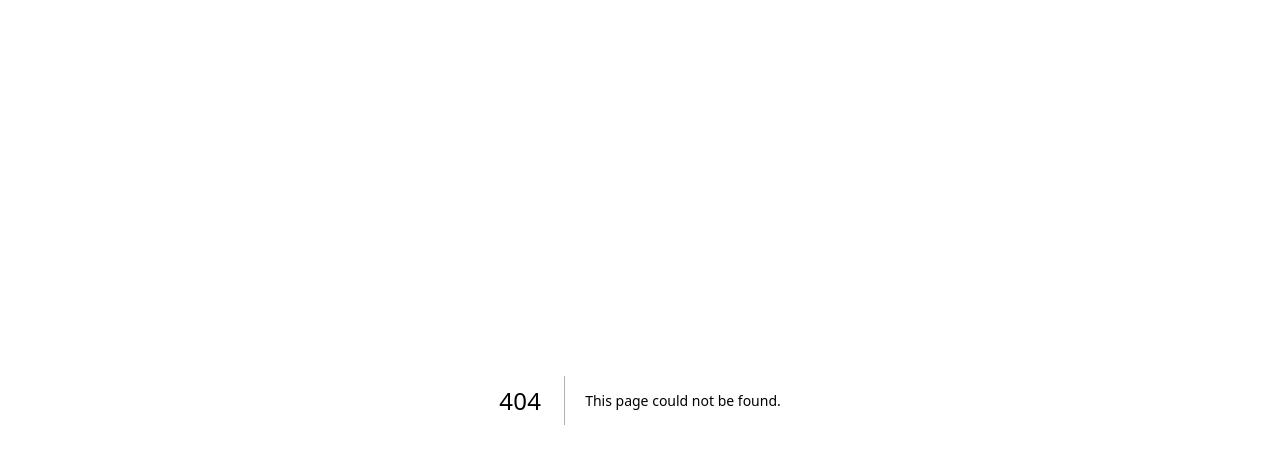
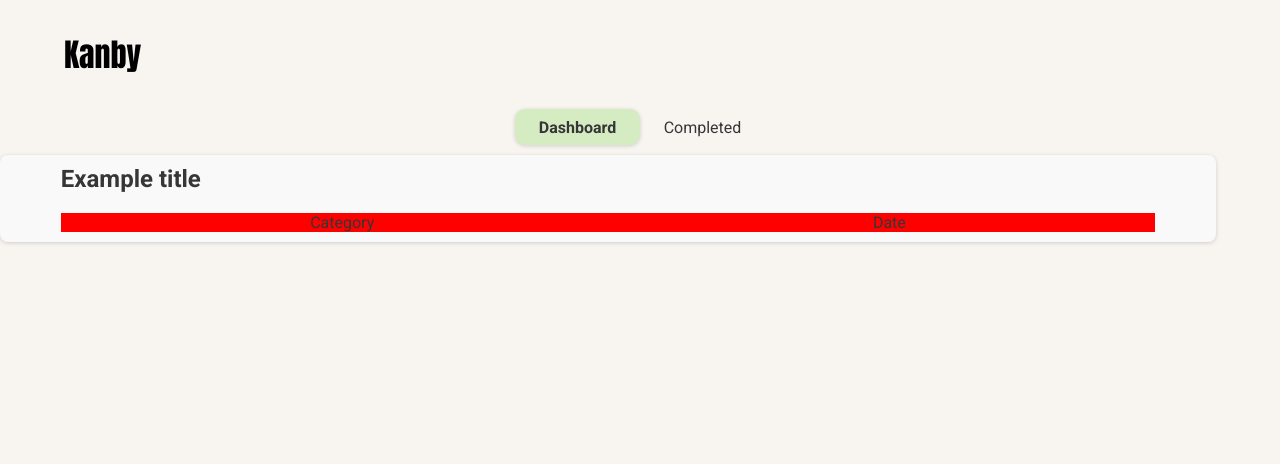
Before and after one commit to jonnicholson94/kanby-open, a Next.js app: page /dashboard in a window 1280 px wide. Before the commit this address had no page. Shown: the top 464 px of the page. Built offline with nearby package versions, Linux system fonts and the light colour scheme.

Commit message:
Started building dashboard and completed pages. Built DashboardSelector component, added in mock data and some more types. Part way through Card component.

```diff
--- /dev/null
+++ b/components/DashboardSelector.tsx
@@ -0,0 +1,22 @@
+
+import { useState, useEffect } from 'react'
+
+import DashboardSelectorToggle from "../elements/DashboardSelectorToggle"
+
+const DashboardSelector = () => {
+
+    const [active, setActive] = useState<string>('')
+
+    useEffect(() => {
+        setActive(window.location.pathname)
+    }, [])
+
+    return (
+        <div className="auto-height width-100 flex-center">
+            <DashboardSelectorToggle active={active} href="/dashboard" content="Dashboard" />
+            <DashboardSelectorToggle active={active} href="/completed" content="Completed" />
+        </div>
+    )
+}
+
+export default DashboardSelector
--- /dev/null
+++ b/elements/Card.tsx
@@ -0,0 +1,22 @@
+
+import Link from "next/link"
+
+const Card = () => {
+    return (
+        <Link className="auto-height width-95 flex-center flex-column margin-vertical-10 card" href="/">
+            <div className="height-45 width-90 flex-center margin-vertical-10">
+                <h2 className="width-100">Example title</h2>
+            </div>
+            <div className="height-45 width-90 flex-around margin-vertical-10 red">
+                <div className="">
+                    <p>Category</p>
+                </div>
+                <div>
+                    <p>Date</p>
+                </div>
+            </div>
+        </Link>
+    )
+}
+
+export default Card
--- /dev/null
+++ b/elements/DashboardSelectorToggle.tsx
@@ -0,0 +1,16 @@
+
+import Link from "next/link"
+
+type Props = {
+    active: string,
+    href: string,
+    content: string
+}
+
+const DashboardSelectorToggle = ({ active, href, content }: Props) => {
+    return (
+        <Link className={`dashboard-selector flex-center ${active === href ? 'active' : null}`} href={href}>{content}</Link>
+    )
+}
+
+export default DashboardSelectorToggle
--- /dev/null
+++ b/pages/dashboard.tsx
@@ -0,0 +1,17 @@
+import DashboardSelector from "../components/DashboardSelector"
+import GlobalHeader from "../components/GlobalHeader"
+
+import Card from "../elements/Card"
+
+const Dashboard = () => {
+    return (
+        <>
+            <GlobalHeader />
+            <DashboardSelector />
+
+            <Card />
+        </>
+    )
+}
+
+export default Dashboard
--- a/styles/common.css
+++ b/styles/common.css
@@ -1,3 +1,7 @@
+
+.red {
+    background-color: red;
+}
 
 .auto-height {
     height: auto;
@@ -107,6 +111,10 @@
     margin-right: 10px;
 }
 
+.text-left {
+    text-align: left;
+}
+
 @media only screen and (max-width: 1200px) {
     .width-50 {
         width: 70%
--- a/styles/components.css
+++ b/styles/components.css
@@ -87,6 +87,29 @@
     color: var(--black);
 }
 
+.dashboard-selector {
+    height: 36px;
+    width: 125px;
+    text-decoration: none;
+    border-radius: 10px;
+    color: var(--off-black);
+}
+
+.active {
+    background-color: var(--green);
+    box-shadow: rgba(0, 0, 0, 0.16) 0px 1px 4px;
+    font-weight: bold;
+}
+
+.card {
+    background-color: var(--off-white);
+    cursor: pointer;
+    text-decoration: none;
+    color: var(--off-black);
+    box-shadow: rgba(0, 0, 0, 0.16) 0px 1px 4px;
+    border-radius: 8px;
+}
+
 
 @media only screen and (max-width: 800px) {
     .hero-bubble-1 {
--- a/styles/global.css
+++ b/styles/global.css
@@ -18,6 +18,7 @@
     --border: #e2e2e2;
     --active-border: #907fa4;
     --black: #000;
+    --off-black: #363636;
 }
 
 body {
```
Also changed, not shown: data.ts (added, +74 -0 lines), pages/completed.tsx (added, +14 -0 lines), types/dataSchema.ts (added, +25 -0 lines).
